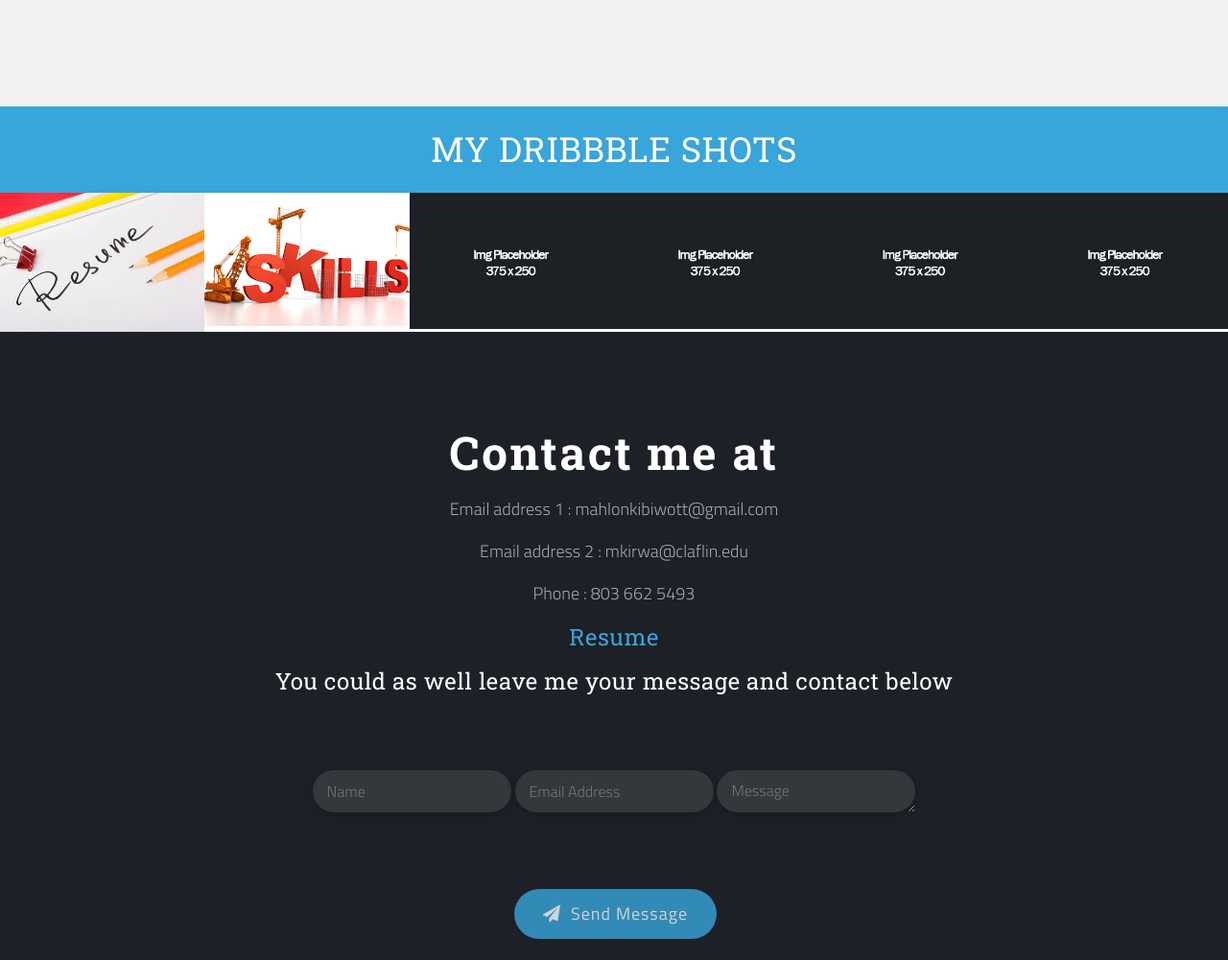
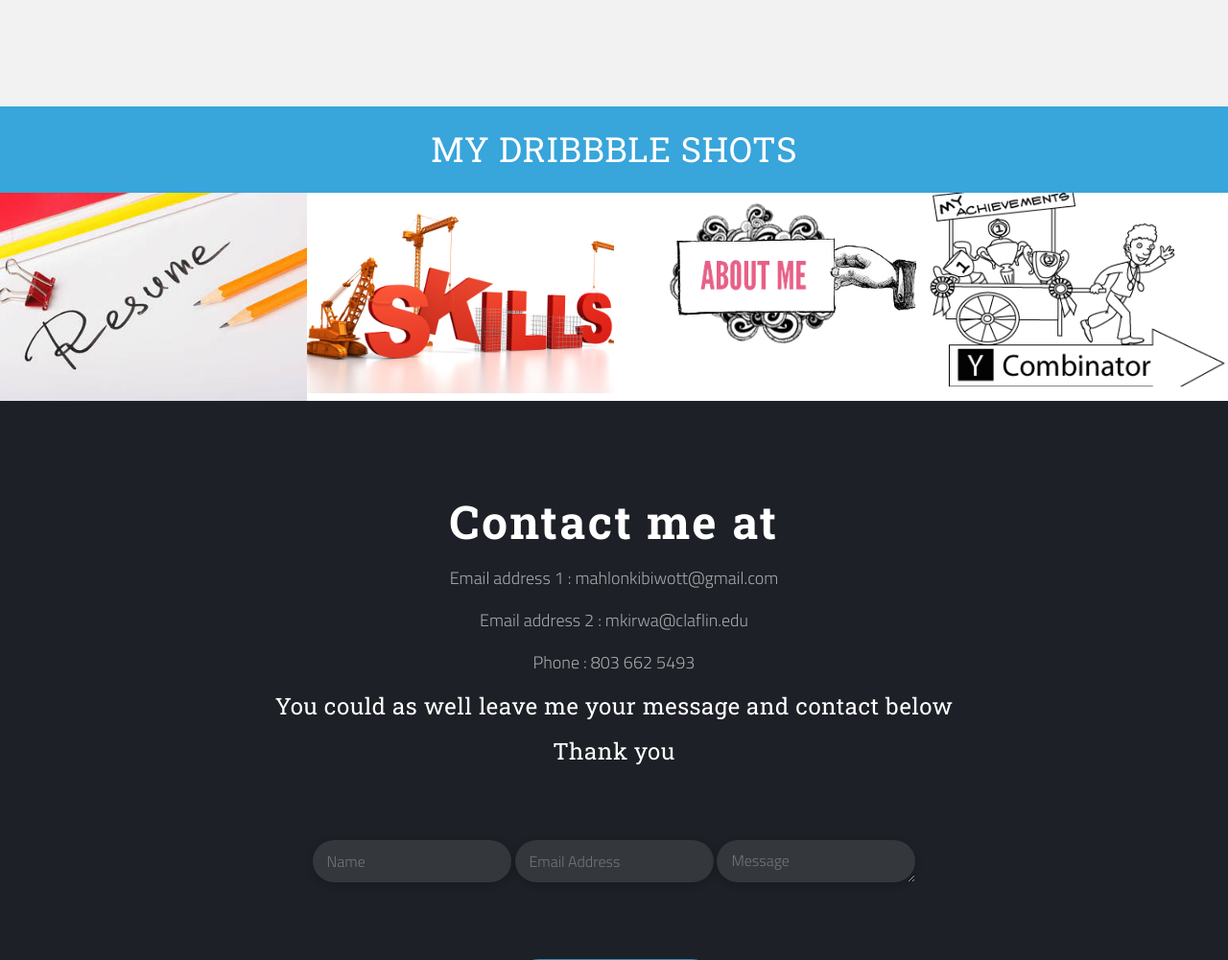
Before and after one commit to mkirwa/mkirwa.github.io, a plain HTML site: page index.html in a window 1280 px wide. Shown: the part 4183-5184 px from the top of the page at 96% size. Drawn offline with nearby package versions, Linux system fonts and the light colour scheme.

Commit message:
changess

```diff
--- a/css/meflat-green.css
+++ b/css/meflat-green.css
@@ -8,6 +8,8 @@ body{
 	font-weight:300;
 	overflow-x:hidden;
 }
+
+
 
 h1,
 h2,
--- a/index.html
+++ b/index.html
@@ -383,7 +383,7 @@
 							</p>
 							<p> <h3>Summer Institute of Emerging Managers and Leaders</h3> I was among one of the 50 students selected to participate in the competitive program. The program aims at providing leadership skills to students as well as making them aware of business related opportunities available across the United States.
 							I had the opportunity of meeting Kaiser Permanante C.E.O, Bernard Tyson and meeting the top leadership of Wells Fargo as well. I received tutorials from UC Davis' renowned professors.
-							I had the occasion of participating in Deloitte case competitions and meeting their executives and recruiters. The case competition enhanced interaction and teamwork. In 2015, the program was held at San Diego. Here, I was able to meet the president and the CEO of Jack in the Box, Qualcomm executive board, Deloitte recruiters, Wells Fargo executives and recruiters and had leadership sessions  with the School's preeminent professors. </p>
+							I had the occasion of participating in Deloitte case competitions and meeting their executives and recruiters. The case competition enhanced interaction and teamwork. In 2015, the program was held at San Diego. Here, I was able to meet the president and the CEO of Jack in the Box, Qualcomm executive board, Deloitte recruiters, Wells Fargo executives and recruiters and had leadership sessions  with the School's prominent professors. </p>
 							</p>
 							<!-- <p class="text-right"><a class="btn btn-meflat icon-right" href="#external-link">Home<i class="fa fa-arrow-right"></i></a></p> -->
 
@@ -621,30 +621,33 @@
 			</div><!-- End modal -->
 
 		</section>
+
+
 		<!-- ==============================================
 		DRIBBLE
 		=============================================== -->
 		<section id="dribbble">
 			<h1 class="dribbble-button"><a href="#" target="_blank">My Dribbble Shots</a></h1>
 				<div class="row">
-					<div class="col-md-2 col-sm-4 col-xs-6">
+					<div class="col-md-3 col-sm-5 col-xs-200">
 						<a href="assets/resume.pdf" target="_blank"><img class="img-responsive" src="assets/Resume.jpg"  alt=""></a>
 					</div>
-					<div class="col-md-2 col-sm-4 col-xs-6">
-						<a href="#link" target="_blank"><img class="img-responsive" src="assets/skills.jpg"  alt=""></a>
+
+					<div class="col-md-3 col-sm-5 col-xs-200">
+						<a href="#services"><img class="img-responsive" src="assets/skills.jpg"  alt=""></a>
 					</div>
-					<div class="col-md-2 col-sm-4 col-xs-6">
+					<div class="col-md-3 col-sm-5 col-xs-200">
+						<a href="#about"><img class="img-responsive" src="assets/aboutme.png"  alt=""></a>
+					</div>
+					<div class="col-md-3 col-sm-5 col-xs-200">
+						<a href="#portfolio"><img class="img-responsive" src="assets/achievements2.png"  alt=""></a>
+					</div>
+					<!-- <div class="col-md-2 col-sm-4 col-xs-6">
 						<a href="#link" target="_blank"><img class="img-responsive" src="assets/placeholder-375x250.jpg"  alt=""></a>
 					</div>
 					<div class="col-md-2 col-sm-4 col-xs-6">
 						<a href="#link" target="_blank"><img class="img-responsive" src="assets/placeholder-375x250.jpg"  alt=""></a>
-					</div>
-					<div class="col-md-2 col-sm-4 col-xs-6">
-						<a href="#link" target="_blank"><img class="img-responsive" src="assets/placeholder-375x250.jpg"  alt=""></a>
-					</div>
-					<div class="col-md-2 col-sm-4 col-xs-6">
-						<a href="#link" target="_blank"><img class="img-responsive" src="assets/placeholder-375x250.jpg"  alt=""></a>
-					</div>
+					</div> -->
 				</div>
 		</section>
 		<!-- ==============================================
@@ -661,11 +664,8 @@
 						<p>Email address 1 : mahlonkibiwott@gmail.com</p>
 						<p>Email address 2 : mkirwa@claflin.edu </p>
 						<p>Phone : 803 662 5493 </p>
-						<p>
-							<a href="Assets/Mahlon Kirwa Resume.pdf"><H3>Resume </h3></a>
-						</p>
-
 					<p><h3>You could as well leave me your message and contact below<h3></p>
+						<p><h3>Thank you</h3></p>
 					</p>
 
 				</header>
@@ -694,6 +694,7 @@
 			</div>
 
 		</section>
+
 
 		<!-- ==============================================
 		FOOTER
```
Also changed, not shown: assets/1achievements.jpg (added), assets/aboutme.png (added), assets/achievements.jpg (added), assets/achievements1.jpg (added), assets/achievements2.png (added).
